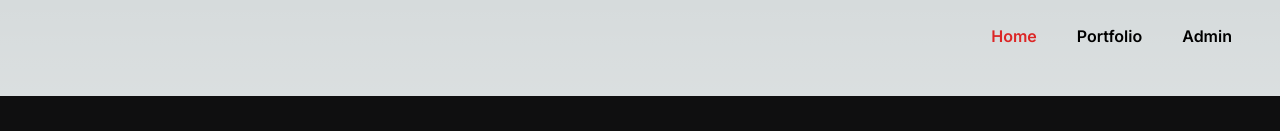
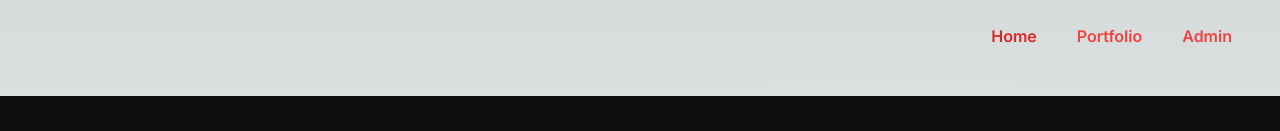
Before and after one commit to zauguste/justicewebport, a Next.js app: page / in a window 1280 px wide. Shown: the top 131 px of the page. Built offline with nearby package versions, Linux system fonts and the light colour scheme.

Commit message:
fixed navigation links

```diff
--- a/src/app/globals.css
+++ b/src/app/globals.css
@@ -61,7 +61,7 @@ p {
 
 .nav-links a {
   font-weight: 700;
-  color: black;
+  color: #ef4444;
   text-decoration: none;
   transition: color 0.3s ease;
 }
```
